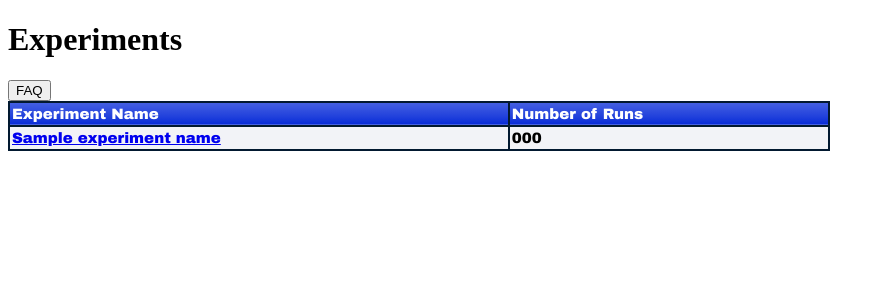
After one commit to Caithir/tensorview, a Flask app: template Templates/landing.html in a window 1280 px wide. The commit adds this page. Shown: the top 300 px of the page, without its empty margins (0-885 px from the left). Run offline with Flask 2, Linux system fonts and the light colour scheme; the template is opened without the code that fills it: most values are stand-ins (such as "Sample title", 1, 10 or a date in 2020).

Commit message:
added the landing page. need to modify the hyper linked urls and finish the refresh button on the index.hmtl

```diff
--- /dev/null
+++ b/Templates/landing.html
@@ -0,0 +1,66 @@
+<!DOCTYPE html>
+<html>
+<head>
+    <style>
+        table.blueTable {
+  font-family: "Arial Black", Gadget, sans-serif;
+  border: 2px solid #021930;
+  background-color: #F2F3F7;
+  width: 65%;
+  text-align: left;
+  border-collapse: collapse;
+}
+table.blueTable td, table.blueTable th {
+  border: 2px solid #021930;
+  padding: 3px 2px;
+}
+table.blueTable tbody td {
+  font-size: 15px;
+}
+table.blueTable tr:nth-child(even) {
+  background: #D0E4F5;
+}
+table.blueTable thead {
+  background: #092CD8;
+  background: -moz-linear-gradient(top, #4661e2 0%, #2141dc 66%, #092CD8 100%);
+  background: -webkit-linear-gradient(top, #4661e2 0%, #2141dc 66%, #092CD8 100%);
+  background: linear-gradient(to bottom, #4661e2 0%, #2141dc 66%, #092CD8 100%);
+  border-bottom: 2px solid #040404;
+}
+table.blueTable thead th {
+  font-size: 15px;
+  font-weight: bold;
+  color: #FFFFFF;
+  text-align: left;
+}
+table.blueTable tfoot td {
+  font-size: 14px;
+}
+    </style>
+</head>
+<body>
+
+<h1>Experiments</h1>
+    <button type="button">FAQ</button>
+
+    <table class ="blueTable">
+    <thead>
+    <TR>
+        <TH>Experiment Name</TH>
+        <TH>Number of Runs</TH>
+    </TR>
+    </thead>
+    {% for expr in range((experiment_names|length)) %}
+        <TR>
+           <TD><a href="/runs/{{ eid[expr] }}">{{ experiment_names[expr] }}</a></TD>
+           <TD>{{ number_of_runs[expr] }}</TD>
+        </TR>
+    {% endfor %}
+    </table>
+
+</body>
+</html>
+
+
+
+{#https://divtable.com/table-styler/#}
--- a/app.py
+++ b/app.py
@@ -39,7 +39,7 @@ def no_metric_queries_runs_in_experiment(eid, hyperparameter_queries):
     return runs_in_experiment(eid, hyperparameter_queries, [])
 
 
-@app.route("/")
+@app.route("/runs/0")
 def experiments():
     t = Table(table="Experiment")
 
@@ -50,7 +50,16 @@ def experiments():
     }
     return render_template('index.html', **template_args)
 
+@app.route("/")
+def landingPage():
+    t = Table(table="Experiment")
 
+    template_args = {
+        "experiment_names": ['Expr 1', 'expr 2'],
+        "number_of_runs": ['12', '33'],
+        "eid": ['0', 'edi2'],
+    }
+    return render_template('landing.html', **template_args)
 
 def main():
     # will have to do some argparse stuff here to get log dir and the port
```
Also changed, not shown: Templates/index.html (+8 -5 lines).
